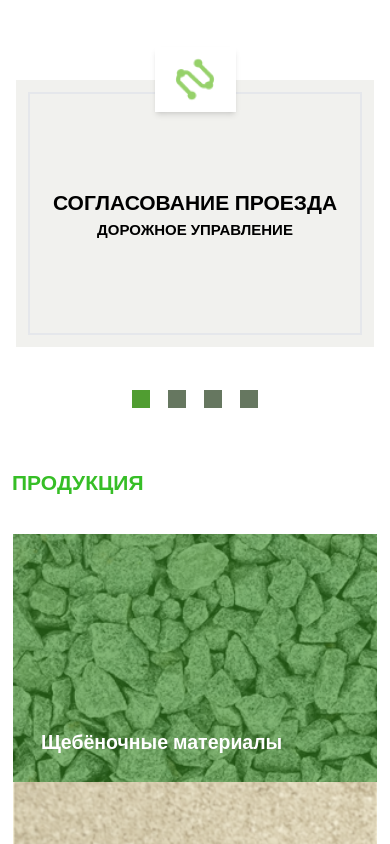
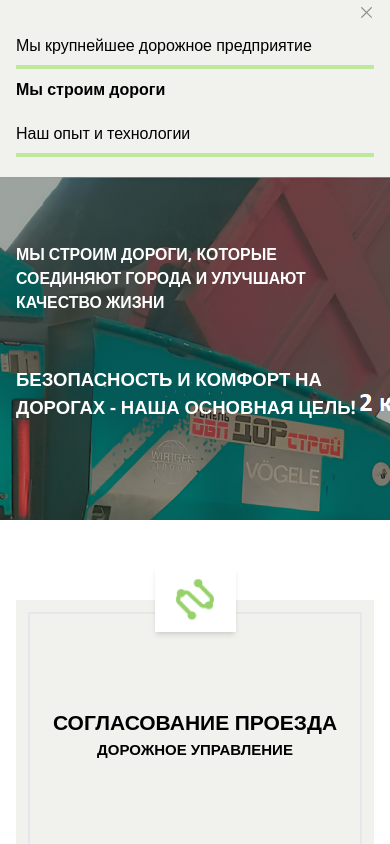
Before and after one commit to MarusovAlexei/Belta, a React (Create React App) app: page / in a window 390 px wide. Shown: the top 844 px of the page. Built offline with nearby package versions, Linux system fonts and the light colour scheme; the HTML template or start-up script is replaced by a standard one.

Commit message:
add: added info section (adaptive)

```diff
--- a/src/App.js
+++ b/src/App.js
@@ -9,7 +9,7 @@ function App() {
   return (
     <div className="App">
       <MainLayout header={<HeaderWidget />}>
-        {/*  <InfoSection /> */}
+        <InfoSection />
         <DocumentSection />
         <Products />
       </MainLayout>
--- a/src/sections/info/index.tsx
+++ b/src/sections/info/index.tsx
@@ -2,35 +2,87 @@ import React, { useState, useEffect } from "react";
 import fon1 from "shared/icons/info/fon1.png";
 import fon2 from "shared/icons/info/fon2.png";
 import fon3 from "shared/icons/info/fon3.png";
+import close from "shared/icons/info/close.png";
 
 const images = [fon1, fon2, fon3];
+const texts = [
+  {
+    title:
+      "МЫ КРУПНЕЙШЕЕ ДОРОЖНОЕ ПРЕДПРИЯТИЕ, РАБОТАЮЩЕЕ НА АВТОМОБИЛЬНЫХ ДОРОГАХ, УЛИЦАХ ГОРОДОВ И МАЛЫХ НАСЕЛЁННЫХ ПУНКТОВ",
+    subtitle: "НАШИ ДОРОГИ - ВАШЕ СПОКОЙСТВИЕ!",
+  },
+  {
+    title:
+      "МЫ СТРОИМ ДОРОГИ, КОТОРЫЕ СОЕДИНЯЮТ ГОРОДА И УЛУЧШАЮТ КАЧЕСТВО ЖИЗНИ",
+    subtitle: "БЕЗОПАСНОСТЬ И КОМФОРТ НА ДОРОГАХ - НАША ОСНОВНАЯ ЦЕЛЬ!",
+  },
+  {
+    title:
+      "НАШ ОПЫТ И ТЕХНОЛОГИИ ПОЗВОЛЯЮТ СОЗДАВАТЬ ДОРОГИ ВЫСОЧАЙШЕГО КАЧЕСТВА",
+    subtitle: "ДОВЕРЯЙТЕ ПРОФЕССИОНАЛАМ - ВЫБИРАЙТЕ НАС!",
+  },
+];
+
+const titleForSlides = [
+  "Мы крупнейшее дорожное предприятие",
+  "Мы строим дороги",
+  "Наш опыт и технологии",
+];
 
 const InfoSection = () => {
   const [activeIndex, setActiveIndex] = useState(0);
+  const [vision, setVision] = useState(true);
 
   useEffect(() => {
     const interval = setInterval(() => {
       setActiveIndex((prevIndex) => (prevIndex + 1) % images.length);
     }, 5000);
 
-    return clearInterval(interval);
+    return () => clearInterval(interval);
   }, []);
 
   return (
-    <div className="w-full mt-[-70px] relative max-h-[583px] overflow-hidden">
+    <div className="w-full md:mt-[-70px] relative h-[520px] md:h-[583px] overflow-hidden">
+      {vision && (
+        <div className=" md:hidden w-full h-[177px] bg-[#F1F1EE]">
+          <div
+            className="w-full max-w-[368px] mx-auto p-[7px] flex justify-end cursor-pointer"
+            onClick={() => setVision(false)}
+          >
+            <img src={close} alt="close" />
+          </div>
+          <div className="w-full max-w-[358px] flex flex-col items-start justify-center mx-auto">
+            {titleForSlides.map((label, index) => (
+              <div
+                key={index}
+                onClick={() => setActiveIndex(index)}
+                className={`cursor-pointer py-2 text-[17.36] border-b-4  w-full ${
+                  activeIndex === index ? "font-bold" : ""
+                } ${
+                  activeIndex === index
+                    ? "border-[#F1F1EE]"
+                    : "border-[#BCE99B]"
+                }`}
+              >
+                {label}
+              </div>
+            ))}
+          </div>
+        </div>
+      )}
+      <div>
         <img
           src={images[activeIndex]}
           alt="background"
           className="absolute -z-10 w-full h-full object-cover transition-opacity duration-500"
         />
-      <div className="max-w-[1502px] w-full min-h-[583px] mx-auto pt-[149px] pb-[81px] flex justify-between relative z-10">
-        <div className="flex flex-col gap-[101px] text-white">
-          <div className="text-[23.52px] font-semibold max-w-[1120px]">
-            Мы крупнейшее дорожное предприятие, работающее на автомобильных
-            дорогах, улицах городов и малых населённых пунктов
+        <div className="w-full max-w-[358px] lg:max-w-[759px] 2xl:max-w-[1502px] min-h-[583px] mx-auto pt-[66px] md:pt-[149px] pb-[81px] flex justify-between relative z-10">
+          <div className="flex flex-col gap-[51px] md:gap-[101px] text-white">
+            <div className="text-[15.86px] lg:text-[18.53px] xl:text-[23.52px] font-semibold max-w-[1120px]">
+              {texts[activeIndex].title}
             </div>
-          <div className="text-[27.24px] font-extrabold max-w-[1120px]">
-            Наши дороги - Ваше спокойствие!
+            <div className="text-[18.55px] lg:text-[21.45px] xl:text-[27.24px] font-extrabold max-w-[1120px]">
+              {texts[activeIndex].subtitle}
             </div>
           </div>
           <div className="flex flex-col gap-6 justify-end">
@@ -38,7 +90,7 @@ const InfoSection = () => {
               <div
                 key={index}
                 onClick={() => setActiveIndex(index)}
-              className={`w-[26px] h-[26px] flex items-center justify-center  p-[1px] ${
+                className={`hidden md:flex w-[26px] h-[26px] items-center justify-center p-[1px] ${
                   activeIndex === index ? "border border-[#8AE54D]" : ""
                 }`}
               >
@@ -48,6 +100,7 @@ const InfoSection = () => {
           </div>
         </div>
       </div>
+    </div>
   );
 };
 
--- a/src/sections/products/index.tsx
+++ b/src/sections/products/index.tsx
@@ -24,17 +24,22 @@ const overlayColors = ["rgba(82, 204, 46, 0.41)", "rgba(246, 232, 177, 0.41)"];
 const Products = () => {
   const [showAll, setShowAll] = useState(false);
   const [numDisplayedProducts, setNumDisplayedProducts] = useState(6);
+  const [widthTitleContainer, setWidthTitleContainer] = useState("");
 
   useEffect(() => {
     const handleResize = () => {
       if (window.innerWidth >= 1540) {
         setNumDisplayedProducts(5);
+        setWidthTitleContainer("1502px");
       } else if (window.innerWidth >= 1024) {
         setNumDisplayedProducts(8);
+        setWidthTitleContainer("900px");
       } else if (window.innerWidth >= 800) {
         setNumDisplayedProducts(6);
+        setWidthTitleContainer("743px");
       } else {
         setNumDisplayedProducts(2);
+        setWidthTitleContainer("363px");
       }
     };
 
@@ -56,13 +61,16 @@ const Products = () => {
 
   return (
     <div className="max-w-[1526px] w-full mx-auto p-3">
-      <div className="text-[21.01px] text-[#36BE26] font-semibold mb-[35px]">
+      <div
+        className="text-[21.01px] text-[#36BE26] font-semibold mb-[35px] mx-auto"
+        style={{ width: widthTitleContainer }}
+      >
         ПРОДУКЦИЯ
       </div>
       <div className="flex flex-wrap justify-center">
         {displayedProducts.map((product, index) => (
           <ProductCard
-            key={index}
+            key={`${product.title}-${index}`}
             img={product.img}
             overlay={overlayColors[index % overlayColors.length]}
             title={product.title}
@@ -72,8 +80,9 @@ const Products = () => {
       <div className="flex justify-center mt-4">
         <button
           onClick={handleToggle}
-          className="w-[295px] h-[52px] text-white text-[18.14px] font-semibold"
-          style={{ backgroundColor: showAll ? "#667760" : "#509D31" }}
+          className={`w-[295px] h-[52px] text-white text-[18.14px] font-semibold ${
+            showAll ? "bg-[#667760]" : "bg-[#509D31]"
+          }`}
         >
           {showAll ? "СВЕРНУТЬ" : "ПОСМОТРЕТЬ ВСЕ"}
         </button>
```
Also changed, not shown: src/shared/icons/info/close.png (added). Lines whose indentation alone changed are shown as unchanged.
